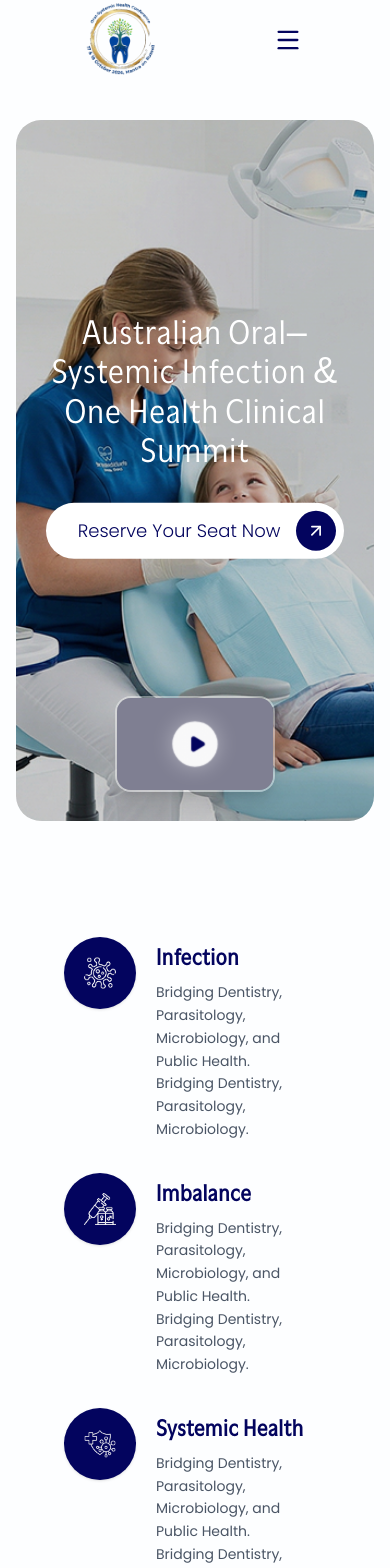
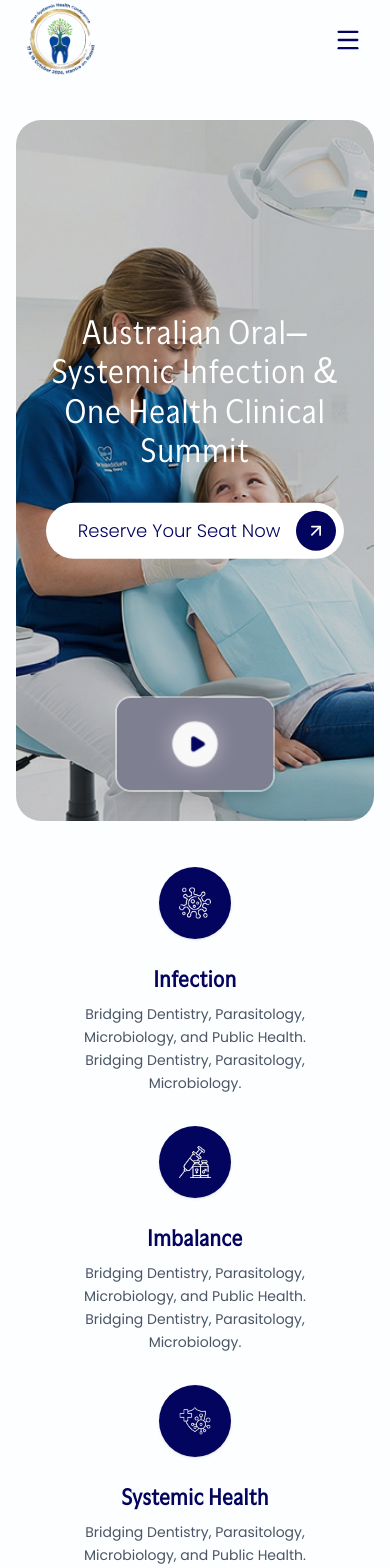
Before and after one commit to webasiWebApp/osc, a Next.js app: page / in a window 390 px wide. Shown: the top 1568 px of the page. Built offline with nearby package versions, Linux system fonts and the light colour scheme; grey boxes are pictures that could not be loaded.

Commit message:
feat: implement core components and assemble home page layout for the Oral Systemic Health Conference website

```diff
--- a/app/page.tsx
+++ b/app/page.tsx
@@ -14,7 +14,7 @@ import BlurFadeIn from "@/components/blurFadeIn";
 export default function Home() {
   return (
     <div className="flex flex-col flex-1 font-sans min-h-screen pt-20">
-      <main className="flex flex-col w-full overflow-hidden gap-[100px] pb-[100px]">
+      <main className="flex flex-col w-full overflow-hidden gap-[30px] md:gap-[100px] pb-[100px]">
 
         <BlurFadeIn id="home">
           <HeroSec />
--- a/components/conference.tsx
+++ b/components/conference.tsx
@@ -27,18 +27,21 @@ export default function Conference({
       <div className="group relative z-10 flex flex-col md:flex-row items-center justify-between w-full gap-10 md:gap-6 cursor-pointer">
 
         {/* Left Side: Numbering and Text Content */}
-        <div className="flex items-center gap-6 md:gap-8 w-full md:w-2/3">
+        <div className="flex flex-col md:flex-row items-center justify-center text-center md:text-left gap-4 md:gap-8 w-full md:w-2/3">
 
-          {/* Timeline Node Circle */}
-          <div className="w-7 h-7 flex-shrink-0 rounded-full border border-blue-400 bg-white" />
+          {/* Icon and Number Grouped */}
+          <div className="flex items-center justify-center gap-4 md:gap-8">
+            {/* Timeline Node Circle */}
+            <div className="w-7 h-7 flex-shrink-0 rounded-full border border-blue-400 bg-white" />
 
-          {/* Oversized Background Number */}
-          <div className="text-[6rem] md:text-[8rem] font-bold text-[#0077B6] opacity-[0.1] group-hover:opacity-100 transition-opacity duration-500 leading-none select-none tracking-tighter">
-            {stepNumber}
+            {/* Oversized Background Number */}
+            <div className="text-[5rem] md:text-[8rem] font-bold text-[#0077B6] opacity-[0.1] group-hover:opacity-100 transition-opacity duration-500 leading-none select-none tracking-tighter">
+              {stepNumber}
+            </div>
           </div>
 
           {/* Text Block */}
-          <div className="flex flex-col gap-2 max-w-lg">
+          <div className="flex flex-col items-center md:items-start gap-2 max-w-lg mt-2 md:mt-0">
             <h3 className="text-2xl font-normal text-primary">
               {title}
             </h3>
@@ -50,7 +53,7 @@ export default function Conference({
         </div>
 
         {/* Right Side: Image Container */}
-        <div className="relative w-full md:w-1/3 flex justify-end">
+        <div className="relative w-full md:w-1/3 flex justify-center md:justify-end mt-8 md:mt-0">
           <div className="relative w-full max-w-[280px] aspect-[4/3] rounded-xl overflow-hidden shadow-sm">
             {/* Replace src with your actual image path */}
             <Image
--- a/components/cta.tsx
+++ b/components/cta.tsx
@@ -7,9 +7,9 @@ import CTAButton from './CTAButton';
 
 export default function Cta() {
   return (
-    <section className="w-full  mx-auto px-20 py-16 lg:py-24">
+    <section className="w-full  mx-auto px-6 py-16 lg:py-24">
       {/* Main Container */}
-      <div className="relative w-full rounded-[2.5rem] bg-surface-deep overflow-hidden flex flex-col lg:flex-row items-center justify-between p-8 lg:p-16 gap-10 lg:gap-16 shadow-2xl">
+      <div className="relative w-full rounded-[1.5rem] md:rounded-[2.5rem] bg-surface-deep overflow-hidden flex flex-col lg:flex-row items-center justify-between p-8 lg:p-16 gap-10 lg:gap-16 shadow-2xl">
 
         {/* Subtle Background Watermark Graphic (Absolute Positioned) */}
         {/* You will need to replace this src with your actual faint lung/tree graphic */}
@@ -24,7 +24,7 @@ export default function Cta() {
         </div>
 
         {/* Left Column: Text & Button */}
-        <div className="relative z-10 flex flex-col items-start w-full lg:w-1/2">
+        <div className="relative z-10 flex flex-col items-center lg:items-start text-center lg:text-left w-full lg:w-1/2">
           <h2 className="text-4xl lg:text-[3rem] font-light text-white leading-[1.15] tracking-tight mb-6">
             Ready to Expand Your <br className="hidden lg:block" />
             Perspective?
@@ -39,14 +39,14 @@ export default function Cta() {
           {/* Using the CTA Button we built earlier.
               The 'outline' variant perfectly matches the white button with blue text in your mockup. */}
           <CTAButton
-            btnText="Reserve Your Seat Now"
+            btnText="Reserve Your Seat"
             variant="outline"
             onClick={() => window.location.href = 'https://www.trybooking.com/DIOAS'}
           />
         </div>
 
         {/* Right Column: Featured Image */}
-        <div className="relative z-10 w-full lg:w-1/2 flex justify-end">
+        <div className="relative z-10 w-full lg:w-1/2 flex justify-center lg:justify-end">
           <div className="relative w-full max-w-[500px] aspect-[4/5] lg:aspect-[1/1] rounded-3xl overflow-hidden shadow-xl border border-white/10">
             {/* Replace with your actual clinic image */}
             <Image
--- a/components/footer.tsx
+++ b/components/footer.tsx
@@ -23,7 +23,7 @@ const InstagramIcon = () => (
 
 export default function Footer() {
   return (
-    <footer className="w-full bg-primary text-white py-12 lg:py-16 mt-auto">
+    <footer className="w-full bg-[#1a1d51] text-white py-12 lg:py-16 mt-auto">
       <div className="max-w-7xl mx-auto px-6 grid grid-cols-1 md:grid-cols-2 lg:grid-cols-4 gap-10 md:gap-12 mb-12">
         {/* Logo & About */}
         <div className="flex flex-col gap-6">
--- a/components/iconList.tsx
+++ b/components/iconList.tsx
@@ -39,7 +39,7 @@ export default function IconList() {
       <div className="grid grid-cols-1 md:grid-cols-3 gap-8 lg:gap-12 items-center justify-center flex">
 
         {items.map((item) => (
-          <div key={item.id} className="flex items-start  gap-5 group">
+          <div key={item.id} className="flex flex-col md:flex-row items-center md:items-start text-center md:text-left gap-4 md:gap-5 group">
 
             {/* Icon Container: The dark blue circle */}
             <div className="relative flex-shrink-0 w-[4.5rem] h-[4.5rem] rounded-full bg-primary flex items-center justify-center shadow-sm transition-transform duration-300 group-hover:scale-105">
@@ -49,17 +49,16 @@ export default function IconList() {
                   alt={`${item.title} icon`}
                   fill
                   className="object-contain"
-
                 />
               </div>
             </div>
 
             {/* Text Container */}
-            <div className="flex flex-col mt-1">
+            <div className="flex flex-col mt-2 md:mt-1 items-center md:items-start">
               <h3 className="text-2xl font-semibold text-primary mb-2 tracking-tight">
                 {item.title}
               </h3>
-              <p className="text-sm text-gray-600 leading-relaxed pr-4">
+              <p className="text-sm text-gray-600 leading-relaxed md:pr-4">
                 {item.description}
               </p>
             </div>
--- a/components/nav.tsx
+++ b/components/nav.tsx
@@ -37,11 +37,11 @@ export default function Nav() {
           : 'bg-transparent'
       }`}
     >
-      <div className=" mx-auto px-20 flex items-center justify-between">
+      <div className=" mx-auto md:px-20 px-5 flex items-center justify-between">
 
         {/* Logo Section */}
-        <Link href="#home" className="flex items-center gap-2 z-50">
-          <div className="relative w-20 h-20 md:w-28 md:h-28 transition-transform duration-300 hover:scale-105">
+        <Link href="#home" className="flex items-center justify-center gap-2 z-50">
+          <div className="relative w-20 h-20 md:w-24 md:h-24 = transition-transform duration-300 hover:scale-105">
             {/* Replace this src with your actual logo image path from the public folder */}
             <Image
               src="/logo.png"
@@ -77,28 +77,36 @@ export default function Nav() {
 
         {/* Mobile Menu Toggle Button */}
         <button
-          className="md:hidden z-50 text-primary p-2"
-          onClick={() => setIsMobileMenuOpen(!isMobileMenuOpen)}
-          aria-label="Toggle Menu"
+          className="md:hidden relative z-40 text-primary p-2"
+          onClick={() => setIsMobileMenuOpen(true)}
+          aria-label="Open Menu"
         >
-          {isMobileMenuOpen ? <X size={28} /> : <Menu size={28} />}
+          <Menu size={28} />
         </button>
 
       </div>
 
       {/* Mobile Navigation Overlay */}
       <div
-        className={`fixed inset-0 bg-white z-40 flex flex-col items-center justify-center transition-transform duration-500 ease-in-out md:hidden ${
+        className={`fixed inset-0 bg-white/80 backdrop-blur-md z-50 flex flex-col items-start justify-center px-10 transition-transform duration-500 ease-in-out md:hidden ${
           isMobileMenuOpen ? 'translate-y-0 opacity-100' : '-translate-y-full opacity-0 pointer-events-none'
         }`}
       >
-        <nav className="flex flex-col items-center gap-8 mb-12">
+        <button
+          className="absolute top-8 right-5 text-primary p-2"
+          onClick={() => setIsMobileMenuOpen(false)}
+          aria-label="Close Menu"
+        >
+          <X size={32} />
+        </button>
+
+        <nav className="flex flex-col items-start gap-8 mb-12">
           {navLinks.map((link) => (
             <Link
               key={link.name}
               href={link.href}
               onClick={() => setIsMobileMenuOpen(false)}
-              className="relative text-primary text-2xl font-light transition-colors hover:text-blue-500 after:content-[''] after:absolute after:-bottom-1 after:left-0 after:w-0 hover:after:w-full after:h-[1px] after:bg-blue-500 after:transition-all after:duration-300"
+              className="relative text-primary text-3xl font-light transition-colors hover:text-blue-500 after:content-[''] after:absolute after:-bottom-1 after:left-0 after:w-0 hover:after:w-full after:h-[1px] after:bg-blue-500 after:transition-all after:duration-300"
             >
               {link.name}
             </Link>
--- a/components/programmeOverviewSec.tsx
+++ b/components/programmeOverviewSec.tsx
@@ -51,18 +51,7 @@ export default function ProgrammeOverviewSec() {
         </p>
       </div>
 
-      {/* Top CTA Button */}
-      {/* Using 'solid' variant to perfectly match the dark blue button in your mockup */}
-      <div className="mb-14">
-        <CTAButton
-          btnText="Meet the Speakers"
-          variant="solid"
-          onClick={() => {
-            // Smooth scroll to speakers section
-            document.getElementById('speaker-grid')?.scrollIntoView({ behavior: 'smooth' });
-          }}
-        />
-      </div>
+
 
       {/* Grid Layout for the Cards */}
       <div className="w-full max-w-5xl grid grid-cols-1 md:grid-cols-2 gap-8 lg:gap-6 place-items-center md:place-items-stretch">
```
